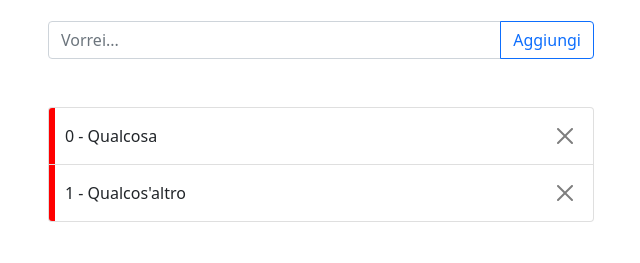
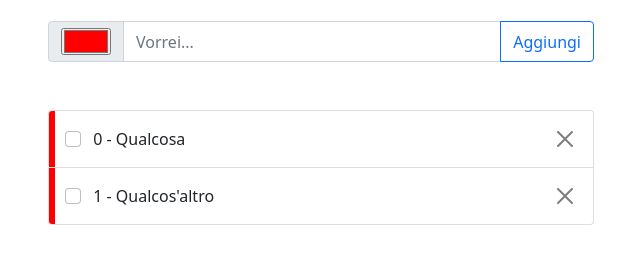
Before and after one commit to Bravehearts19/vue-todolist, a plain HTML site: page index.html in a window 1280 px wide. Shown: the part 83-346 px from the top of the page, without its empty margins (319-959 px from the left). Drawn offline with nearby package versions, Linux system fonts and the light colour scheme.

Commit message:
Added bonus

```diff
--- a/index.html
+++ b/index.html
@@ -44,6 +44,12 @@
                     <div class="col-6">
                         <!-- Inizio campo di inserimento task -->
                         <div class="input-group my-3 mb-5">
+                            <!-- Inizio input inserimento colore bordo delle task -->
+                            <div class="input-group-text">
+                                <input type="color" v-model="newTaskColor">
+                            </div>
+                            <!-- Fine input inserimento colore bordo delle task -->
+
                             <!-- Inizio input inserimento task -->
                             <input class="form-control" placeholder="Vorrei..." v-model="newTaskText" @keyup.enter="onAddClick">
                             <!-- Fine input inserimento task -->
@@ -59,11 +65,15 @@
                             <!-- Inizio creazione singolo elemento della Todolist tramite Vue(JS) -->
                             <div class="list-group-item d-flex align-items-center py-3" v-for="(element, i) in tasksList">
                                 <!-- Inizio bordo colorato iniziale del singolo elemento della Todolist -->
-                                <div class="list-group-item-border"></div>
+                                <div class="list-group-item-border" :style="'background-color: ' + element.color"></div>
                                 <!-- Fine bordo colorato iniziale del singolo elemento della Todolist -->
 
                                 <!-- Inizio testo del singolo elemento della Todolist -->
-                                <label class="flex-fill">
+                                <label class="flex-fill" :class="element.checked ? 'text-decoration-line-through' : ''">
+                                    <!-- Inizio input checkbox del singolo elemento della Todolist -->
+                                    <input class="form-check-input me-2 " type="checkbox" v-model="element.checked">
+                                    <!-- Fine input checkbox del singolo elemento della Todolist -->
+
                                     {{ i }} - {{ element.text }}
                                 </label>
                                 <!-- Fine testo del singolo elemento della Todolist -->
--- a/js/main.js
+++ b/js/main.js
@@ -7,11 +7,14 @@ window.addEventListener("DOMContentLoaded", function () {
         el: "#root",
         data: {
             newTaskText: "", /* Serve v-model */
+            newTaskColor: "#ff0000", /* Serve v-model */
             tasksList: [{
-                    text: "Qualcosa"
+                    text: "Qualcosa",
+                    checked: false
                 },
                 {
-                    text: "Qualcos'altro"
+                    text: "Qualcos'altro",
+                    checked: false
                 }
             ]
         },
@@ -25,7 +28,9 @@ window.addEventListener("DOMContentLoaded", function () {
 
                 if (newTask !== "" && !foundElement) {
                     this.tasksList.push({
-                        text: newTask
+                        text: newTask,
+                        checked: false,
+                        color: this.newTaskColor
                     });
                     this.newTaskText= "";
                 }
```
